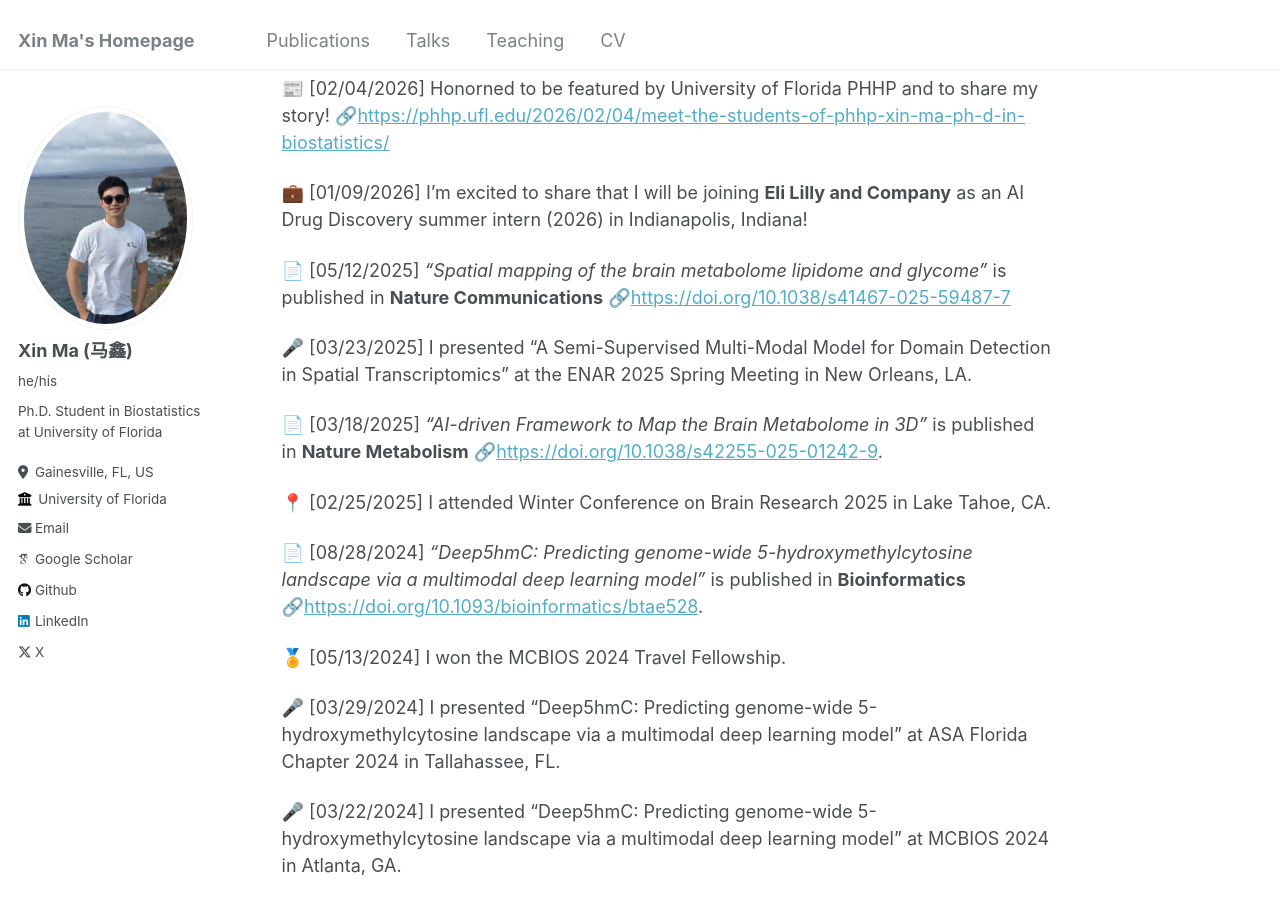
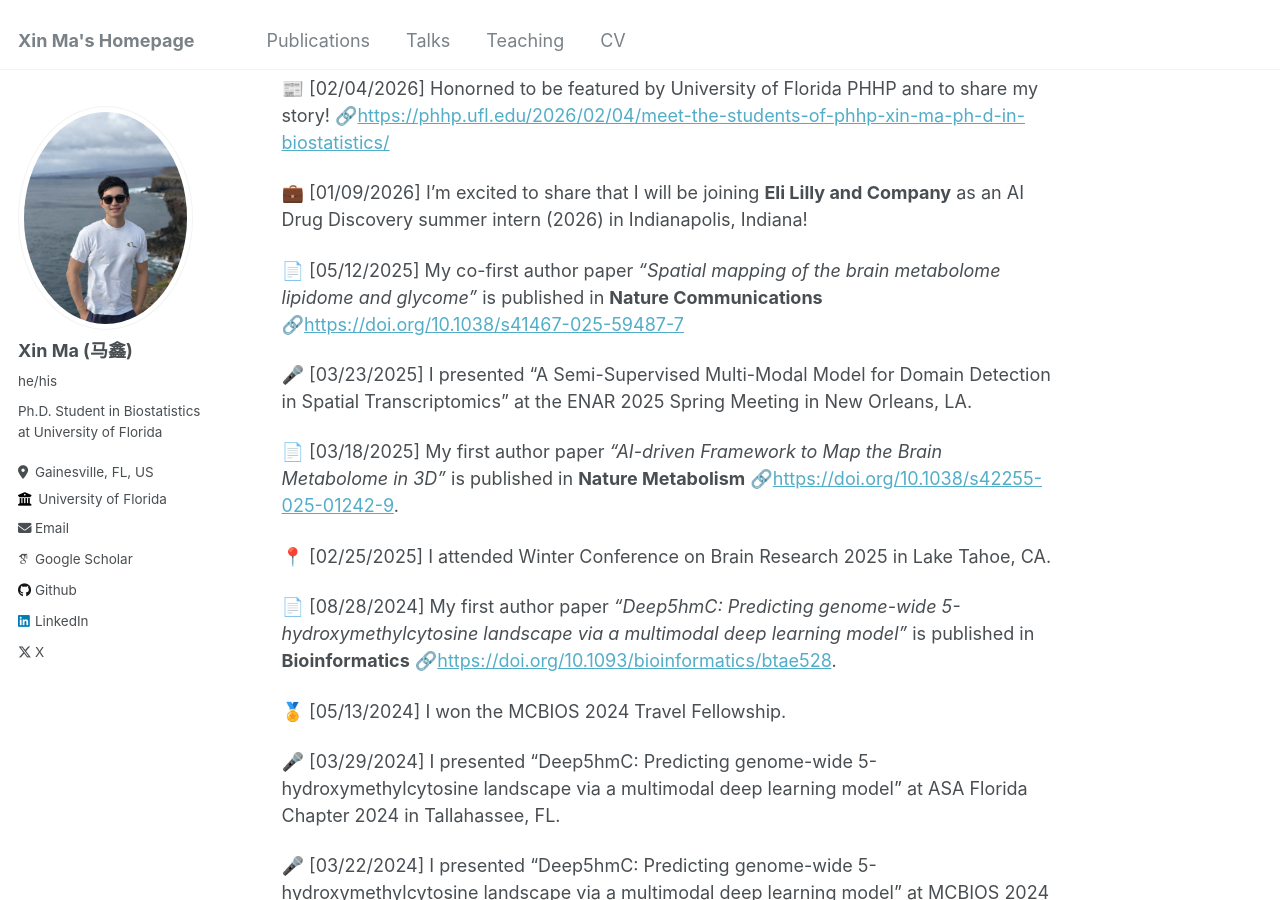
Before and after one commit to XinBiostats/xinbiostats.github.io, a Jekyll site: the page built from _pages/about.md, in a window 1280 px wide and 900 px high, scrolled down 752 px. Built offline with Jekyll 4.4.1, drawn with Linux system fonts in a browser that asks for light colours; some web fonts are replaced.

Commit message:
Update about.md

```diff
--- a/_pages/about.md
+++ b/_pages/about.md
@@ -21,15 +21,15 @@ My research interests revolve around leveraging statistical learning and deep le
 
 💼 [01/09/2026] I'm excited to share that I will be joining **Eli Lilly and Company** as an AI Drug Discovery summer intern (2026) in Indianapolis, Indiana!
 
-📄 [05/12/2025] _"Spatial mapping of the brain metabolome lipidome and glycome"_ is published in **Nature Communications** 🔗<https://doi.org/10.1038/s41467-025-59487-7>
+📄 [05/12/2025] My co-first author paper _"Spatial mapping of the brain metabolome lipidome and glycome"_ is published in **Nature Communications** 🔗<https://doi.org/10.1038/s41467-025-59487-7>
 
 🎤  [03/23/2025] I presented “A Semi-Supervised Multi-Modal Model for Domain Detection in Spatial Transcriptomics” at the ENAR 2025 Spring Meeting in New Orleans, LA.
 
-📄 [03/18/2025] _"AI-driven Framework to Map the Brain Metabolome in 3D"_ is published in **Nature Metabolism** 🔗<https://doi.org/10.1038/s42255-025-01242-9>.
+📄 [03/18/2025] My first author paper _"AI-driven Framework to Map the Brain Metabolome in 3D"_ is published in **Nature Metabolism** 🔗<https://doi.org/10.1038/s42255-025-01242-9>.
 
 📍 [02/25/2025] I attended Winter Conference on Brain Research 2025 in Lake Tahoe, CA.
 
-📄 [08/28/2024] _"Deep5hmC: Predicting genome-wide 5-hydroxymethylcytosine landscape via a multimodal deep learning model"_ is published in **Bioinformatics** 🔗<https://doi.org/10.1093/bioinformatics/btae528>.
+📄 [08/28/2024] My first author paper _"Deep5hmC: Predicting genome-wide 5-hydroxymethylcytosine landscape via a multimodal deep learning model"_ is published in **Bioinformatics** 🔗<https://doi.org/10.1093/bioinformatics/btae528>.
 
 🏅 [05/13/2024] I won the MCBIOS 2024 Travel Fellowship.
 
```
